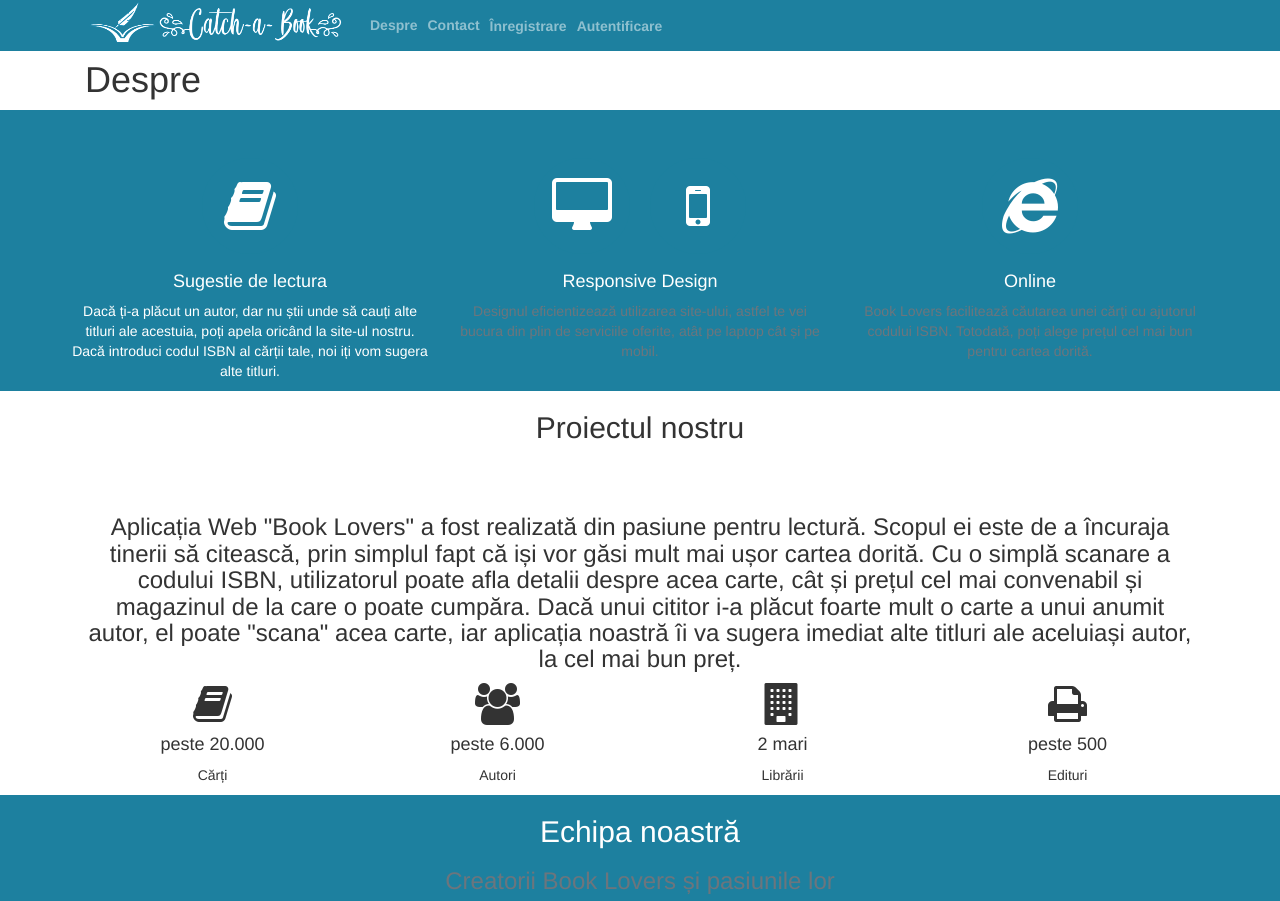
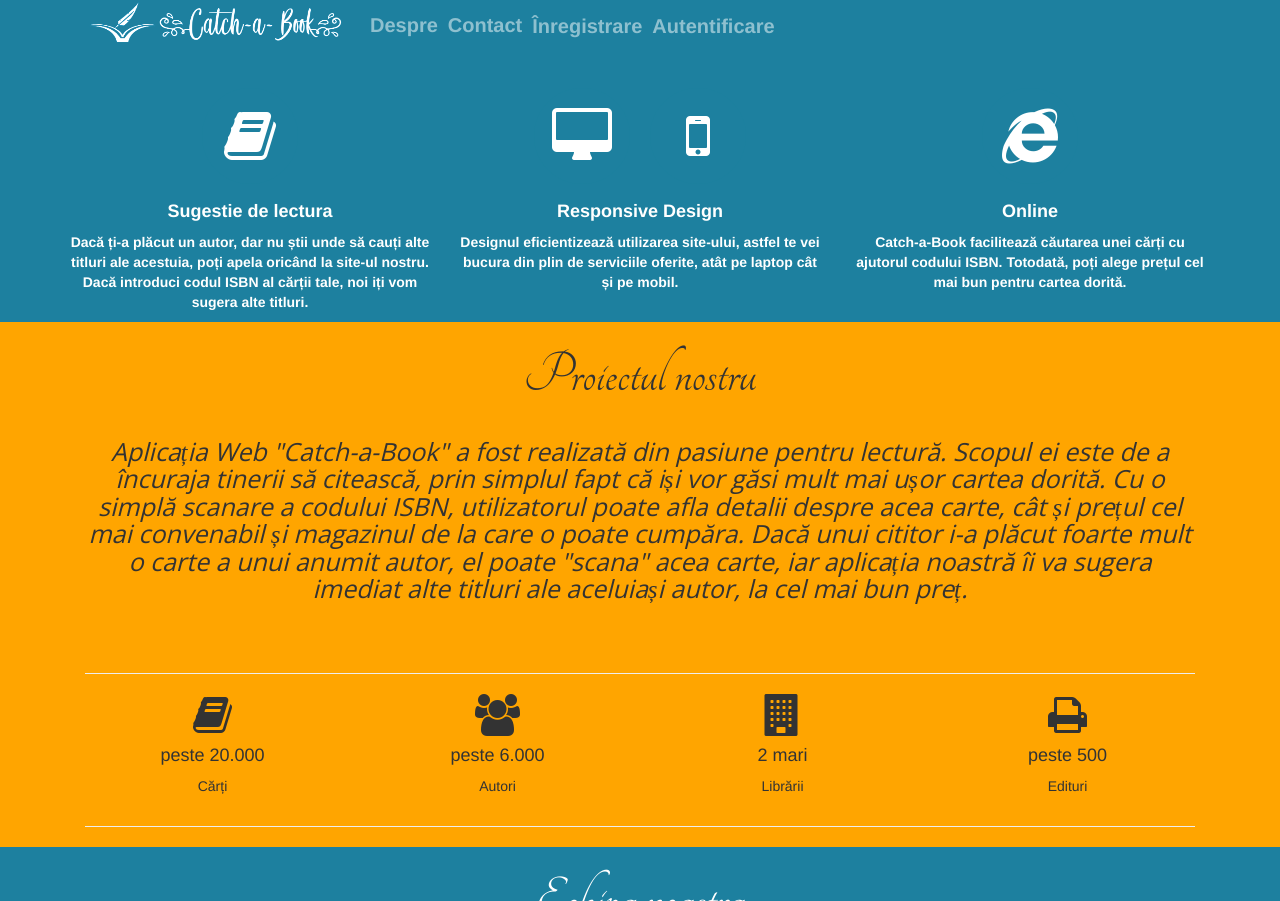
Before and after one commit to mdiannna/Catch-a-book, a Python web app: template Code/app/templates/about.html in a window 1280 px wide. Shown: the top 901 px of the page. Run offline with Jinja, Linux system fonts and the light colour scheme; the template is opened without the code that fills it, so the values that code supplies are empty; some libraries are stand-ins or nearby versions.

Commit message:
Updated about page

```diff
--- a/Code/app/templates/about.html
+++ b/Code/app/templates/about.html
@@ -4,9 +4,6 @@
 {% endblock %}
 
 {% block content %}
-    <div class="container">
-        <h1>Despre</h1>
-    </div>
     <section id="services" class="bg-primary">
         <div class="container">
             <div class="row">
@@ -19,12 +16,11 @@
                         <i class="fa fa-circle fa-stack-2x text-primary"></i>
                         <i class="fa fa-book fa-stack-1x fa-inverse"></i>
                     </span>
-                            <h4 class="service-heading">Sugestie de lectura</h4>
-                            <p class="text-spacing">Dacă ți-a plăcut un autor, dar nu știi unde să cauți alte titluri
-                                ale
-                                acestuia, poți apela oricând la site-ul nostru. Dacă introduci codul ISBN al cărții
-                                tale, noi
-                                iți vom sugera alte titluri.
+                        <h4 class="service-heading text-bold">Sugestie de lectura</h4>
+                        <p class="text-white text-bold">Dacă ți-a plăcut un autor, dar nu știi unde să cauți alte
+                            titluri
+                            ale acestuia, poți apela oricând la site-ul nostru. Dacă introduci codul ISBN al cărții
+                            tale, noi iți vom sugera alte titluri.
                         </p>
                     </div>
 
@@ -38,9 +34,9 @@
                         <i class="fa fa-circle fa-stack-2x text-primary"></i>
                         <i class="fa fa-mobile fa-stack-1x fa-inverse"></i>
                     </span>
-                            <h4 class="service-heading">Responsive Design</h4>
-                            <p class="text-muted">Designul eficientizează utilizarea site-ului, astfel te vei bucura din
-                                plin de
+                        <h4 class="service-heading text-bold">Responsive Design</h4>
+                        <p class="text-white text-bold">Designul eficientizează utilizarea site-ului, astfel te vei
+                            bucura din plin de
                             serviciile oferite, atât pe laptop cât și pe mobil.
                         </p>
                     </div>
@@ -51,10 +47,9 @@
                         <i class="fa fa-circle fa-stack-2x text-primary"></i>
                         <i class="fa fa-internet-explorer fa-stack-1x fa-inverse"></i>
                     </span>
-                            <h4 class="service-heading">Online</h4>
-                            <p class="text-muted">Book Lovers facilitează căutarea unei cărți cu ajutorul codului ISBN.
-                                Totodată,
-                                poți alege prețul cel mai bun pentru cartea dorită.
+                        <h4 class="service-heading text-white text-bold">Online</h4>
+                        <p class="text-white text-bold">Catch-a-Book facilitează căutarea unei cărți cu ajutorul codului
+                            ISBN. Totodată, poți alege prețul cel mai bun pentru cartea dorită.
                         </p>
                     </div>
 
@@ -64,32 +59,28 @@
     </section>
 
 
-        <section id="about_project">
+    <section id="about_project" style="background-color:orange">
         <div class="container">
             <div class="row">
                 <div class="col-lg-12 text-center">
-                        <h2 class="section-heading wow fadeIn animated" data-wow-duration="1500ms">Proiectul nostru</h2>
-                        <br><br>
+                    <h2 class="section-heading wow fadeIn animated" data-wow-duration="1500ms" style="font-family:Tangerine,Serif,serif; font-size: 60px">Proiectul nostru</h2>
+
                 </div>
                 <div class="col-lg-12 text-center">
                     <div class="text-spacing">
-                            <h3 class="section-subheading text-spacing">
-                                Aplicația Web "Book Lovers" a fost realizată din pasiune pentru lectură. Scopul ei este
-                                de a
-                                încuraja tinerii să citească, prin simplul fapt că iși vor găsi mult mai ușor cartea
-                                dorită. Cu
-                                o simplă scanare a codului ISBN, utilizatorul poate afla detalii despre acea carte, cât
-                                și
-                                prețul cel mai convenabil și magazinul de la care o poate cumpăra. Dacă unui cititor i-a
-                                plăcut
-                                foarte mult o carte a unui anumit autor, el poate "scana" acea carte, iar aplicația
-                                noastră îi
-                                va sugera imediat alte titluri ale aceluiași autor, la cel mai bun preț.
+                        <h3 class="section-subheading text-spacing" style="font-family:'Open Sans',Serif,serif; font-size: 25px; font-style: italic; margin-bottom: 50px">
+                            Aplicația Web "Catch-a-Book" a fost realizată din pasiune pentru lectură. Scopul ei este
+                            de a încuraja tinerii să citească, prin simplul fapt că iși vor găsi mult mai ușor cartea
+                            dorită. Cu o simplă scanare a codului ISBN, utilizatorul poate afla detalii despre acea
+                            carte, cât
+                            și prețul cel mai convenabil și magazinul de la care o poate cumpăra. Dacă unui cititor i-a
+                            plăcut foarte mult o carte a unui anumit autor, el poate "scana" acea carte, iar aplicația
+                            noastră îi va sugera imediat alte titluri ale aceluiași autor, la cel mai bun preț.
                         </h3>
                     </div>
                 </div>
             </div>
-
+            <hr>
             <div class="row">
                 <div class="col-md-3 col-sm-6 col-xs-12 text-center wow fadeInUp animated"
                      data-wow-duration="500ms">
@@ -124,6 +115,7 @@
                     </div>
                 </div>
             </div>
+            <hr>
         </div>
     </section>
 
@@ -133,52 +125,41 @@
         <div class="container">
             <div class="row">
                 <div class="col-lg-12 text-center">
-                        <h2 class="section-heading wow fadeIn animated" data-wow-duration="1500ms">Echipa noastră</h2>
-                        <h3 class="section-subheading text-muted wow slideInLeft animated" data-wow-duration="1000ms">
-                            Creatorii Book Lovers și pasiunile lor</h3>
+                    <h2 class="section-heading wow fadeIn animated" style="font-family:Tangerine,Serif,serif; font-size: 60px" data-wow-duration="1500ms">Echipa noastra</h2>
+                    <h3 class="section-subheading text-muted wow slideInLeft animated" data-wow-duration="1000ms"></h3>
                 </div>
             </div>
 
             <div class="row">
                 <div class="col-sm-3 wow fadeInUp animated" data-wow-duration="500ms">
                     <div class="team-member">
-                            <img src="../static/img/team/andrei225x225.png" class="img-responsive img-circle" alt="">
-                            <h4>Diana, 20 ani</h4>
-                            <p class="text-muted">dansul și tenisul</p>
+                        <img src="../static/img/diana225x225.png" class="img-responsive img-circle" alt="">
+                        <h3 style="font-family:'Open Sans',Serif,serif; font-size: 30px;margin-left: 40px;font-style: italic">Diana, 20 ani</h3>
                     </div>
                 </div>
 
                 <div class="col-sm-3 wow fadeInUp animated" data-wow-duration="500ms" data-wow-delay="300ms">
                     <div class="team-member">
-                            <img src="../static/img/team/diana225x225.png" class="img-responsive img-circle" alt="">
-                            <h4>Diana, 19 ani</h4>
-                            <p class="text-muted">călătoria și muzica</p>
+                        <img src="../static/img/dianae225x225.png" class="img-responsive img-circle" alt="">
+                        <h3 style="font-family:'Open Sans',Serif,serif; font-size: 30px;margin-left: 40px;font-style: italic">Diana, 20 ani</h3>
                     </div>
                 </div>
 
                 <div class="col-sm-3 wow fadeInUp animated" data-wow-duration="500ms" data-wow-delay="600ms">
                     <div class="team-member">
-                            <img src="../static/img/team/diana-maria225x225.png" class="img-responsive img-circle"
+                        <img src="../static/img/tibi225x225.png" class="img-responsive img-circle"
                              alt="">
-                            <h4>Tiberiu, 19 ani</h4>
-                            <p class="text-muted">înotul și mersul pe role</p>
+                        <h3 style="font-family:'Open Sans',Serif,serif; font-size: 30px;margin-left: 40px;font-style: italic">Tiberiu, 21 ani</h3>
                     </div>
                 </div>
 
                 <div class="col-sm-3 wow fadeInUp animated" data-wow-duration="500ms" data-wow-delay="900ms">
                     <div class="team-member">
-                            <img src="../static/img/team/stefan225x225.png" class="img-responsive img-circle" alt="">
-                            <h4>Miriam, 19 ani</h4>
-                            <p class="text-muted">patinajul și jocurile de societate</p>
+                        <img src="../static/img/miriam225x225.png" class="img-responsive img-circle" alt="">
+                        <h3 style="font-family:'Open Sans',Serif,serif; font-size: 30px;margin-left: 40px;font-style: italic">Miriam, 20 ani</h3>
                     </div>
                 </div>
             </div> <!---->
-
-                <div class="row">
-                    <div class="col-lg-8 col-lg-offset-2 text-center">
-                        <p class="large text-muted">"Succesul se ascunde în ambiția de a nu renunța." – Marius Torok</p>
-                    </div>
-                </div>
         </div>
     </section>
 
--- a/Code/app/templates/layout.html
+++ b/Code/app/templates/layout.html
@@ -76,19 +76,19 @@
         <div class="collapse navbar-collapse" id="navbarResponsive">
             <ul class="navbar-nav ml-4">
                 <li class="nav-item">
-                    <a class="nav-link text-bold" href="/about">Despre</a>
+                    <a class="nav-link text-bold" href="/about" style="font-size:20px;">Despre</a>
                 </li>
                 <li class="nav-item">
-                    <a class="nav-link text-bold" href="/contact">Contact</a>
+                    <a class="nav-link text-bold" href="/contact" style="font-size:20px; ">Contact</a>
                 </li>
                 <li class="nav-item text-bold">
                     <button class="nav-link" onclick="document.getElementById('register_form').style.display='block'"
-                            style="width:auto;">Înregistrare
+                            style="width:auto;font-size:20px; margin-top: 0.7rem ">Înregistrare
                     </button>
                 </li>
                 <li class="nav-item text-bold">
                     <button class="nav-link" onclick="document.getElementById('login_form').style.display='block'"
-                            style="width:auto;">Autentificare
+                            style="width:auto;font-size:20px; margin-top: 0.7rem ">Autentificare
                     </button>
                 </li>
             </ul>
```
Also changed, not shown: Code/app/static/img/diana225x225.png (added), Code/app/static/img/miriam225x225.png (added), Code/app/static/img/tibi225x225.jpg (added), Code/app/static/img/tibi225x225.png (added), 1 other file. Lines whose indentation alone changed are shown as unchanged.
